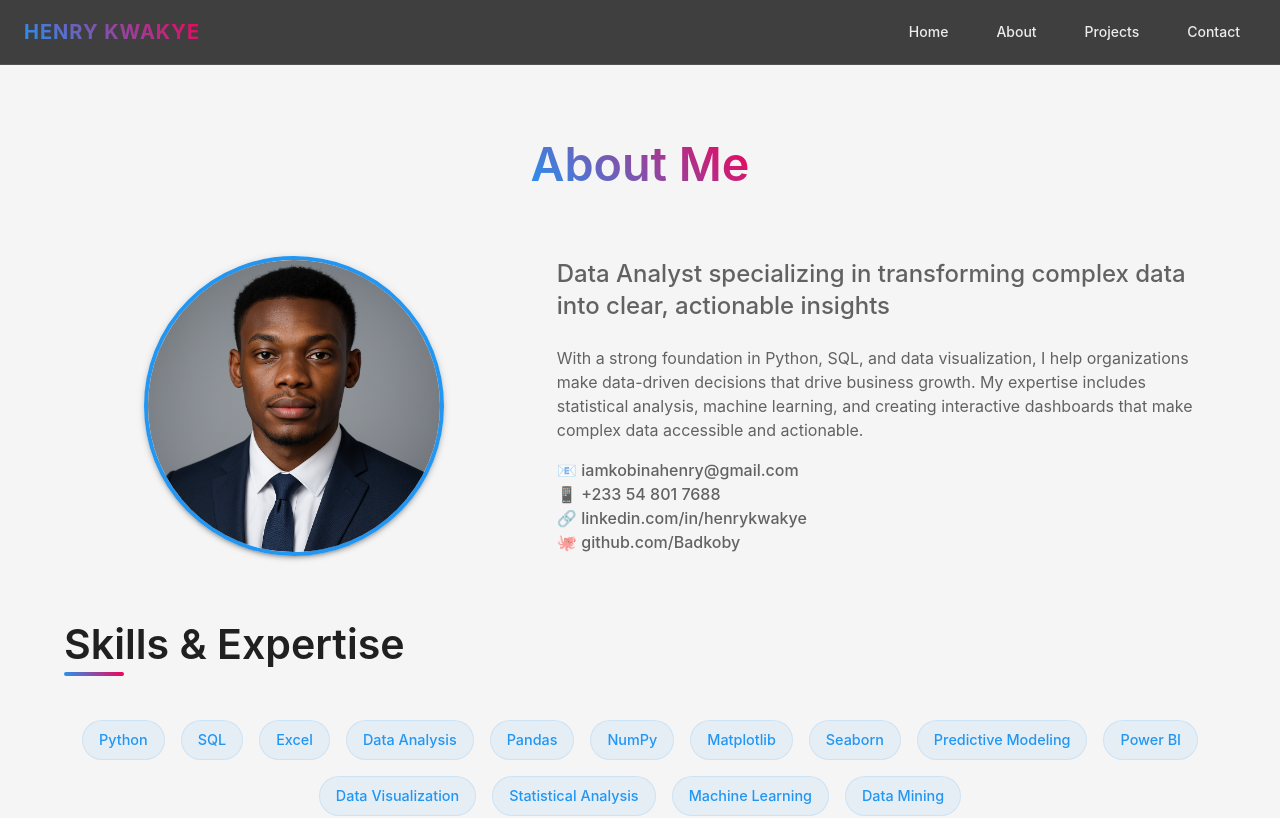
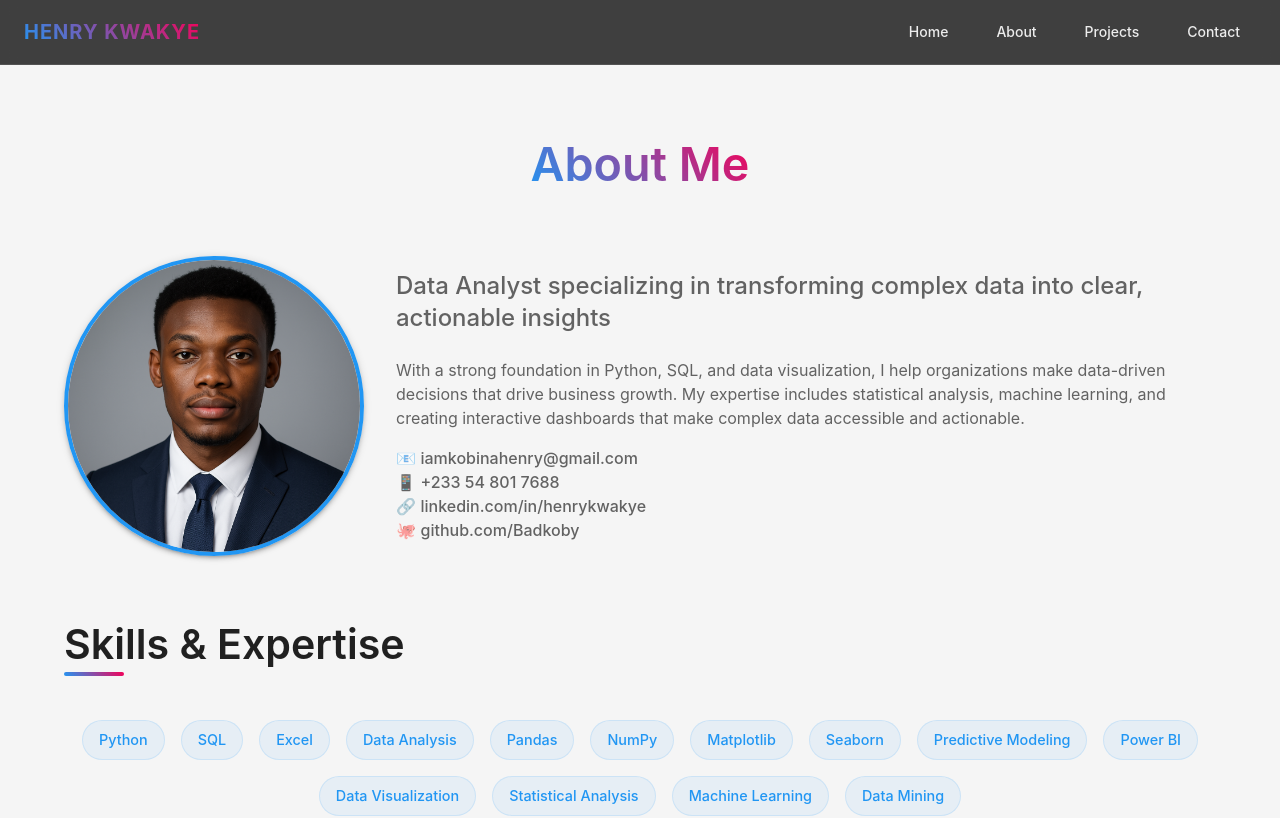
Before and after one commit to Badkoby/henry-kwakye-portfolio, a React (Vite) app: page /#/about in a window 1280 px wide. Shown: the top 818 px of the page. Built offline with nearby package versions, Linux system fonts and the light colour scheme.

Commit message:
Enhancement: Improve animation smoothness across the site

```diff
--- a/src/components/Navbar.tsx
+++ b/src/components/Navbar.tsx
@@ -22,12 +22,11 @@ const StyledAppBar = styled(AppBar)(({ theme }) => ({
   background: 'rgba(18, 18, 18, 0.8)',
   backdropFilter: 'blur(8px)',
   boxShadow: 'none',
-  borderBottom: '1px solid rgba(255, 255, 255, 0.1)',
-  transition: 'all 0.3s ease-in-out',
+  borderBottom: '1px solid rgba(255, 255, 255, 0.1)',  transition: 'all 0.6s cubic-bezier(0.4, 0, 0.2, 1)',
   zIndex: theme.zIndex.appBar,
   '&.scrolled': {
     background: 'rgba(18, 18, 18, 0.95)',
-    boxShadow: '0 4px 30px rgba(0, 0, 0, 0.1)'
+    boxShadow: '0 8px 32px rgba(0, 0, 0, 0.12)'
   }
 }));
 
--- a/src/components/StyledComponents.tsx
+++ b/src/components/StyledComponents.tsx
@@ -15,11 +15,10 @@ export const StyledCard = styled(Card)(({ theme }) => ({
   padding: theme.spacing(3),
   height: '100%',
   display: 'flex',
-  flexDirection: 'column',
-  transition: 'all 0.3s ease-in-out',
+  flexDirection: 'column',  transition: 'transform 0.5s cubic-bezier(0.4, 0, 0.2, 1), box-shadow 0.4s cubic-bezier(0.4, 0, 0.2, 1)',
   '&:hover': {
     transform: 'translateY(-8px)',
-    boxShadow: '0 12px 24px rgba(0,0,0,0.1)'
+    boxShadow: '0 16px 32px rgba(0,0,0,0.15)'
   }
 }));
 
--- a/src/pages/About.tsx
+++ b/src/pages/About.tsx
@@ -3,6 +3,49 @@ import { motion } from 'framer-motion';
 import { GradientText, SkillChip, StyledCard, SectionTitle } from '../components/StyledComponents';
 import { styled } from '@mui/material/styles';
 import profilePhoto from '../assets/profile-photo.png';
+
+const pageTransition = {
+  initial: { opacity: 0, y: 20 },
+  animate: {
+    opacity: 1,
+    y: 0,
+    transition: {
+      duration: 0.8,
+      ease: [0.4, 0, 0.2, 1]
+    }
+  },
+  exit: {
+    opacity: 0,
+    y: -20,
+    transition: {
+      duration: 0.6,
+      ease: [0.4, 0, 0.2, 1]
+    }
+  }
+};
+
+const staggerContainer = {
+  initial: { opacity: 0 },
+  animate: {
+    opacity: 1,
+    transition: {
+      staggerChildren: 0.2,
+      delayChildren: 0.3
+    }
+  }
+};
+
+const itemVariant = {
+  initial: { opacity: 0, y: 20 },
+  animate: {
+    opacity: 1,
+    y: 0,
+    transition: {
+      duration: 0.8,
+      ease: [0.4, 0, 0.2, 1]
+    }
+  }
+};
 
 interface Experience {
   title: string;
@@ -114,21 +157,29 @@ const About = () => {
   };
 
   return (
+    <motion.div
+      variants={pageTransition}
+      initial="initial"
+      animate="animate"
+      exit="exit"
+    >
       <Box component="section" sx={{ py: 8 }}>
         <Container maxWidth="lg">
-        <motion.div
-          variants={containerMotion}
-          initial="hidden"
-          animate="show"
-        >
+          <motion.div variants={staggerContainer} initial="initial" animate="animate">
             <Box mb={8}>
               <Box textAlign="center" mb={6}>
+                <motion.div variants={itemVariant}>
                   <GradientText variant="h2" gutterBottom>
                     About Me
                   </GradientText>
+                </motion.div>
               </Box>
+
               <Box sx={{ display: 'flex', flexDirection: { xs: 'column', md: 'row' }, gap: 4, alignItems: 'center' }}>
-              <Box sx={{ flex: '0 0 auto', width: { xs: '100%', md: '40%' }, display: 'flex', justifyContent: 'center' }}>
+                <motion.div
+                  variants={itemVariant}
+                  style={{ flex: '0 0 auto', width: { xs: '100%', md: '40%' }, display: 'flex', justifyContent: 'center' }}
+                >
                   <Box
                     component="img"
                     src={profilePhoto}
@@ -140,11 +191,17 @@ const About = () => {
                       objectFit: 'cover',
                       border: '4px solid',
                       borderColor: 'primary.main',
-                    boxShadow: 3
+                      boxShadow: 3,
+                      transition: 'transform 0.6s cubic-bezier(0.4, 0, 0.2, 1), box-shadow 0.6s cubic-bezier(0.4, 0, 0.2, 1)',
+                      '&:hover': {
+                        transform: 'scale(1.02)',
+                        boxShadow: '0 20px 40px rgba(0,0,0,0.2)'
+                      }
                     }}
                   />
-              </Box>
-              <Box sx={{ flex: '1 1 auto', width: { xs: '100%', md: '60%' } }}>
+                </motion.div>
+
+                <motion.div variants={itemVariant} style={{ flex: '1 1 auto', width: { xs: '100%', md: '60%' } }}>
                   <Typography variant="h5" color="textSecondary" paragraph sx={{ mb: 3 }}>
                     Data Analyst specializing in transforming complex data into clear, actionable insights
                   </Typography>
@@ -165,7 +222,7 @@ const About = () => {
                       </StyledLink>
                     </Typography>
                   </Box>
-              </Box>
+                </motion.div>
               </Box>
             </Box>
           </motion.div>
@@ -276,6 +333,7 @@ const About = () => {
           </Box>
         </Container>
       </Box>
+    </motion.div>
   );
 };
 
--- a/src/pages/Home.tsx
+++ b/src/pages/Home.tsx
@@ -11,6 +11,43 @@ import MonetizationOnIcon from '@mui/icons-material/MonetizationOn';
 import AutoGraphIcon from '@mui/icons-material/AutoGraph';
 import SentimentVerySatisfiedIcon from '@mui/icons-material/SentimentVerySatisfied';
 import { useProjects } from '../context/ProjectsContext';
+
+// Animation configurations
+const containerAnimation = {
+  hidden: { opacity: 0 },
+  visible: {
+    opacity: 1,
+    transition: {
+      staggerChildren: 0.2,
+      duration: 0.6,
+      ease: [0.4, 0, 0.2, 1]
+    }
+  }
+};
+
+const itemAnimation = {
+  hidden: { y: 20, opacity: 0 },
+  visible: {
+    y: 0,
+    opacity: 1,
+    transition: {
+      duration: 0.8,
+      ease: [0.4, 0, 0.2, 1]
+    }
+  }
+};
+
+const scaleAnimation = {
+  hidden: { scale: 0.95, opacity: 0 },
+  visible: {
+    scale: 1,
+    opacity: 1,
+    transition: {
+      duration: 0.8,
+      ease: [0.4, 0, 0.2, 1]
+    }
+  }
+};
 
 interface StatData {
   icon: React.ReactNode;
```
Lines whose indentation alone changed are shown as unchanged.
